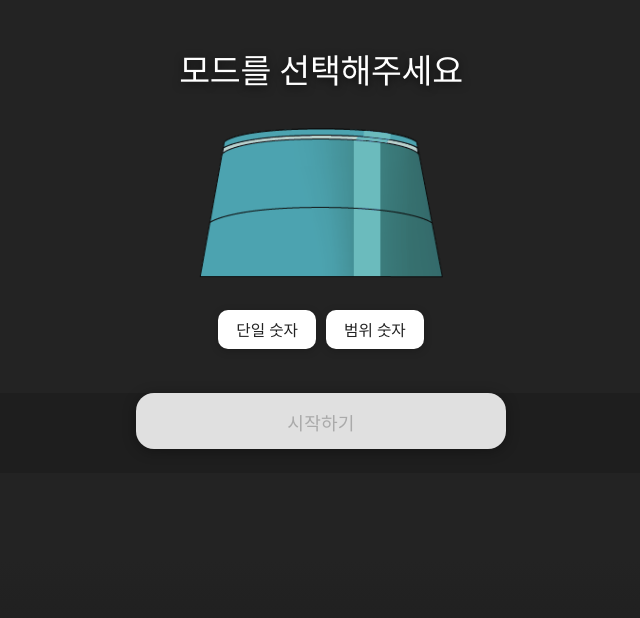
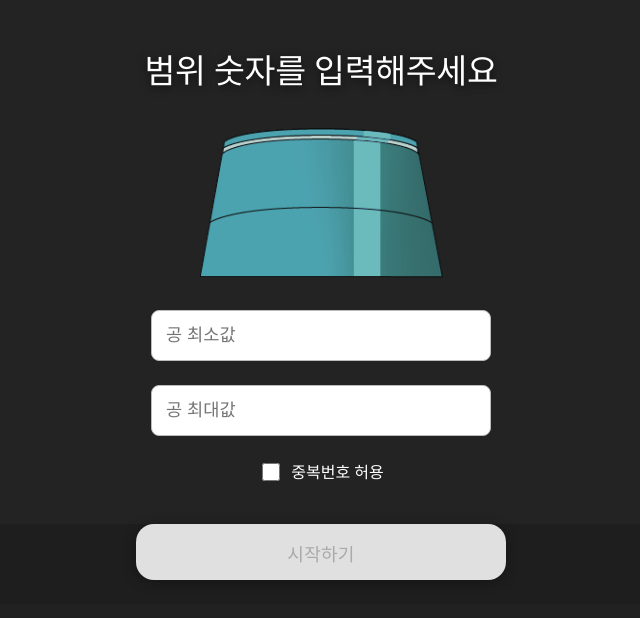
Before and after one commit to HeungJae0213/myCannon, a React (Vite) app: page /mode in a window 1280 px wide. Shown: the top 618 px of the page, without its empty margins (319-959 px from the left). Built offline with nearby package versions, Linux system fonts and the light colour scheme; what @toss/tds-mobile-ait would draw is missing.

Commit message:
20260220-단일모드 삭제

```diff
--- a/src/pages/ModeSelectScreen.tsx
+++ b/src/pages/ModeSelectScreen.tsx
@@ -7,81 +7,27 @@ import '../assets/ModeSelectScreen.css';
 
 function ModeSelectScreen() {
   const navigate = useNavigate();
-  const [mode, setMode] = useState('');
-  const [singleCount, setSingleCount] = useState('');
   const [rangeMin, setRangeMin] = useState('');
   const [rangeMax, setRangeMax] = useState('');
   const [allowDuplicate, setAllowDuplicate] = useState(false);
-  // touched states for validation
-  const [singleTouched, setSingleTouched] = useState(false);
   const [rangeMinTouched, setRangeMinTouched] = useState(false);
   const [rangeMaxTouched, setRangeMaxTouched] = useState(false);
-  const [modeTouched, setModeTouched] = useState(false);
 
-  // UX writing (Toss style)
-  const singleCountError = singleTouched && !singleCount ? '공 갯수를 입력해 주세요' : '';
   const rangeMinError = rangeMinTouched && !rangeMin ? '공 최소값을 입력해 주세요' : '';
   const rangeMaxError = rangeMaxTouched && !rangeMax ? '공 최대값을 입력해 주세요' : '';
-  const modeError = modeTouched && !mode ? '모드를 선택해 주세요' : '';
-
-  const isStartDisabled = !mode;
+  const isStartDisabled = !rangeMin || !rangeMax;
 
   return (
     <div className="mode-select-screen">
       <div className="mode-select-title-bar">
         <div className="mode-select-title-bg">
-          <span className="mode-select-title-text">모드를 선택해주세요</span>
+          <span className="mode-select-title-text">범위 숫자를 입력해주세요</span>
         </div>
       </div>
       <div className="mode-select-cannon-area">
         <CannonBody width={500} height={150} />
       </div>
       <div className="mode-select-content">
-        <div className="mode-select-mode-buttons">
-          <button
-            className={`mode-select-mode-btn${mode === 'single' ? ' selected' : ''}`}
-            onClick={() => setMode('single')}
-          >
-            단일 숫자
-          </button>
-          <button
-            className={`mode-select-mode-btn${mode === 'range' ? ' selected' : ''}`}
-            onClick={() => setMode('range')}
-          >
-            범위 숫자
-          </button>
-        </div>
-        {modeError && (
-          <div className="mode-select-error-text">{modeError}</div>
-        )}
-        {mode === 'single' && (
-          <div className="mode-select-input-group">
-            <input
-              type="number"
-              inputMode="numeric"
-              pattern="[0-9]*"
-              placeholder="공 갯수"
-              value={singleCount}
-              onChange={e => setSingleCount(e.target.value.replace(/[^0-9]/g, ''))}
-              onBlur={() => setSingleTouched(true)}
-              className="mode-select-input"
-              required
-            />
-            {singleCountError && (
-              <div className="mode-select-error-text">{singleCountError}</div>
-            )}
-            <label className="mode-select-checkbox-label">
-              <input
-                type="checkbox"
-                checked={allowDuplicate}
-                onChange={e => setAllowDuplicate(e.target.checked)}
-                className="mode-select-checkbox"
-              />
-              중복번호 허용
-            </label>
-          </div>
-        )}
-        {mode === 'range' && (
         <div className="mode-select-input-group">
           <input
             type="number"
@@ -121,7 +67,6 @@ function ModeSelectScreen() {
             중복번호 허용
           </label>
         </div>
-        )}
       </div>
       <div className="mode-select-bottom">
         <button
@@ -129,20 +74,12 @@ function ModeSelectScreen() {
           style={isStartDisabled ? { background: '#e0e0e0', color: '#aaa', cursor: 'not-allowed' } : {}}
           disabled={isStartDisabled}
           onClick={() => {
-            if (!mode) {
-              setModeTouched(true);
-              return;
-            }
-            if (
-              (mode === 'single' && !singleCount) ||
-              (mode === 'range' && (!rangeMin || !rangeMax))
-            ) {
-              setSingleTouched(true);
+            if (!rangeMin || !rangeMax) {
               setRangeMinTouched(true);
               setRangeMaxTouched(true);
               return;
             }
-            navigate('/result', { state: { mode, singleCount, rangeMin, rangeMax, allowDuplicate } });
+            navigate('/result', { state: { rangeMin, rangeMax, allowDuplicate } });
           }}
         >
           시작하기
```
Lines whose indentation alone changed are shown as unchanged.
